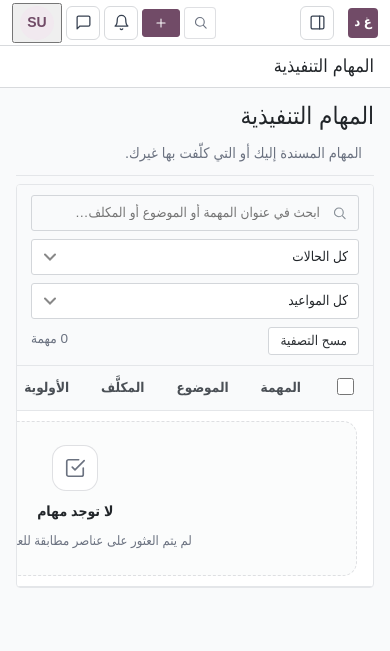
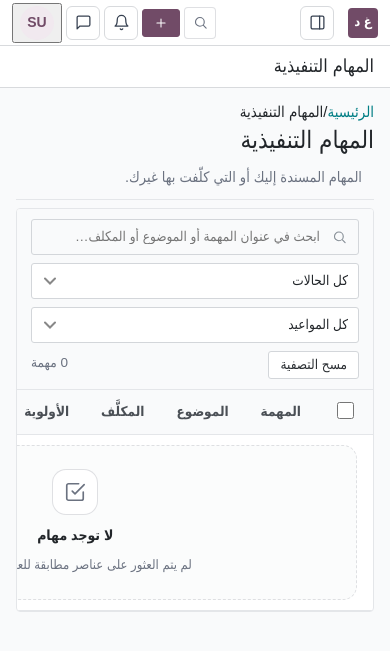
Before and after one commit to AhmedNayel-1/workflow1, a Django app: page /workflow/tasks/ in a window 390 px wide. Shown: the top 651 px of the page. Run offline with Django 5.2, Linux system fonts and the light colour scheme; the visitor is signed in with stand-in values (Sample User, id 1); data comes from the database, SQL or seed files in the repository; data that the repository does not hold is empty; parts of the project's set-up code (start-up, migrations or seed data) failed here and were passed over.

Commit message:
Standardize list navigation and responsive controls (phase 2)

```diff
--- a/templates/workflow/task_list.html
+++ b/templates/workflow/task_list.html
@@ -3,8 +3,9 @@
 {% block heading %}المهام التنفيذية{% endblock %}
 {% block extra_js %}<script>document.body.classList.add('odoo-ui');</script>{% endblock %}
 {% block content %}
+{% include "partials/breadcrumbs.html" with current="المهام التنفيذية" %}
 <div class="page-h"><div><h2>المهام التنفيذية</h2><p>المهام المسندة إليك أو التي كلّفت بها غيرك.</p></div></div>
-<section class="panel" data-table data-odoo-list><div class="toolbar task-tools"><label class="search-in task-search">{% icon 'search' 'sm' %}<input class="in sm" data-task-filter placeholder="ابحث في عنوان المهمة أو الموضوع أو المكلف…" type="search" aria-label="البحث في المهام"></label><select class="in sm task-filter" data-task-status-filter aria-label="تصفية حسب الحالة"><option value="">كل الحالات</option></select><select class="in sm task-filter" data-task-due-filter aria-label="تصفية حسب الاستحقاق"><option value="">كل المواعيد</option><option value="overdue">المتأخرة</option><option value="dated">لها موعد محدد</option><option value="undated">بدون موعد</option></select><button class="btn sm ghost" type="button" data-task-clear>مسح التصفية</button><span class="spacer"></span><span class="muted sm" data-task-count aria-live="polite">{{ total_count }} مهمة</span></div>
+<section class="panel od-list-view" data-table data-odoo-list><div class="toolbar od-list-toolbar task-tools"><label class="search-in task-search">{% icon 'search' 'sm' %}<input class="in sm" data-task-filter placeholder="ابحث في عنوان المهمة أو الموضوع أو المكلف…" type="search" aria-label="البحث في المهام"></label><select class="in sm task-filter" data-task-status-filter aria-label="تصفية حسب الحالة"><option value="">كل الحالات</option></select><select class="in sm task-filter" data-task-due-filter aria-label="تصفية حسب الاستحقاق"><option value="">كل المواعيد</option><option value="overdue">المتأخرة</option><option value="dated">لها موعد محدد</option><option value="undated">بدون موعد</option></select><button class="btn sm ghost" type="button" data-task-clear>مسح التصفية</button><span class="spacer"></span><span class="muted sm" data-task-count aria-live="polite">{{ total_count }} مهمة</span></div>
   <div class="bulk"><span><b data-count>0</b> محدد</span><button class="btn sm" type="button" data-export>{% icon 'download' 'sm' %}تصدير CSV</button><button class="btn sm ghost" type="button" data-clear>مسح</button></div>
   <div class="tbl-wrap"><table class="tbl"><thead><tr><th class="w-chk"><input type="checkbox" data-all aria-label="الكل"></th><th>المهمة</th><th>الموضوع</th><th>المكلَّف</th><th>الأولوية</th><th>الاستحقاق</th><th>الحالة</th><th>تحديث</th></tr></thead><tbody>
     {% for t in tasks %}<tr data-task-item data-task-status="{{ t.status }}" data-task-status-label="{{ t.get_status_display }}" data-task-overdue="{% if t.due_date and t.due_date < today and t.status != 'COMPLETED' %}1{% else %}0{% endif %}" data-task-has-due="{% if t.due_date %}1{% else %}0{% endif %}"><td class="w-chk"><input type="checkbox" class="row-chk"></td><td style="max-width:280px"><b>{{ t.title }}</b>{% if t.outcome %}<br><span class="muted xs">{{ t.outcome|short:60 }}</span>{% endif %}</td><td><a class="title" href="{% url 'subjects:subject_detail' t.subject_id %}"><span class="tag code">{{ t.subject.internal_number }}</span></a></td><td class="sm">{{ t.assigned_to.get_full_name|default:t.assigned_to.username }}</td><td>{{ t.priority.name }}</td>
```
